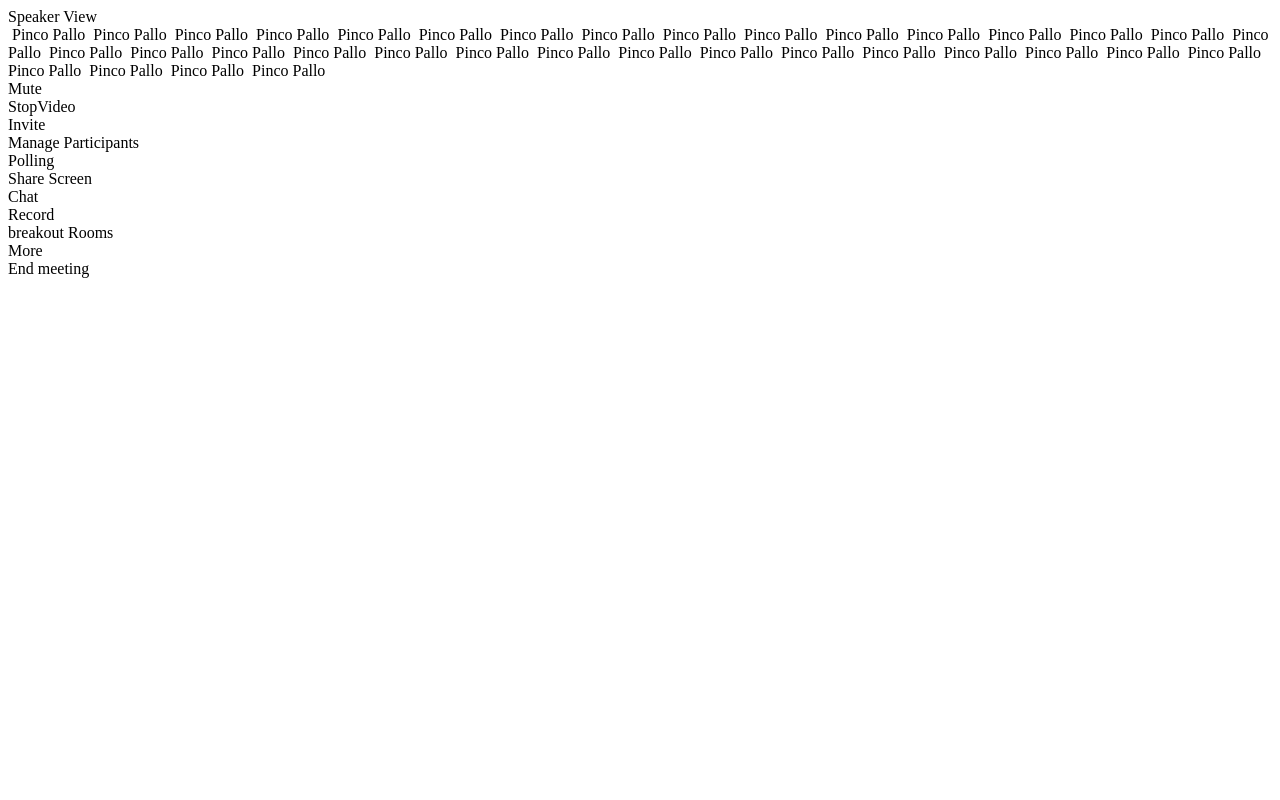
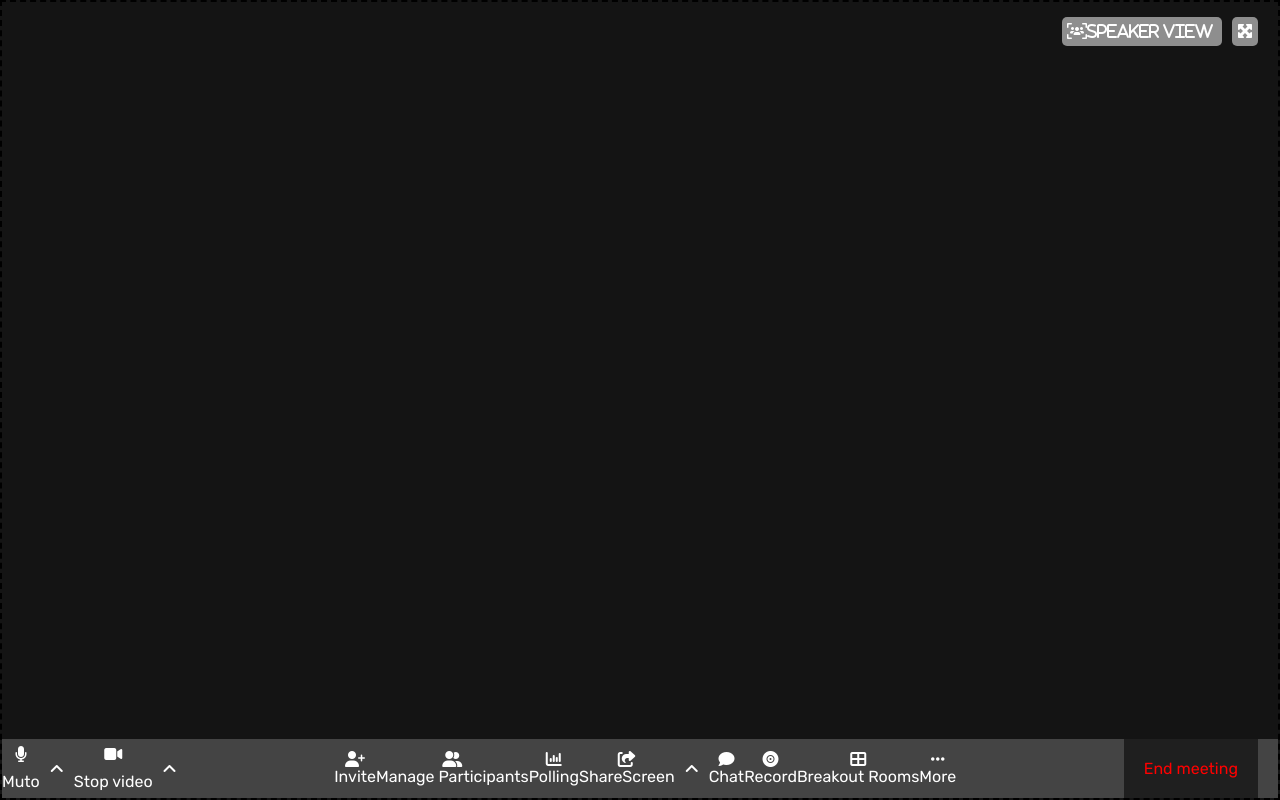
Before and after one commit to KevinMite/html-css-zoom, a plain HTML site: page index.html in a window 1280 px wide. Drawn offline with Linux system fonts and the light colour scheme.

Commit message:
Header e Footer completati

```diff
--- a/assets/css/style.css
+++ b/assets/css/style.css
@@ -0,0 +1,118 @@
+*{
+    margin: 0;
+    padding: 0;
+    box-sizing: border-box;
+}
+
+.debug{
+    border: 2px dashed black;
+}
+
+html{
+    font-family: 'Rubik', sans-serif;
+    color: white;
+}
+
+.container-100vh{
+    height: 100vh;
+}
+
+.relative{
+    position: relative;
+}
+
+.bg-dark{
+    background-color: rgb(20, 20, 20);
+}
+
+.bg-gray{
+    background-color: rgb(68, 68, 68);
+}
+
+.absolute{
+    position: absolute;
+}
+
+.right-top-20{
+    right: 20px;
+    top: 20px;
+
+}
+
+/* .right{
+    right: 20px;
+}
+
+.top-20{
+    top: 20px;
+} */
+
+.labels{
+    background-color: rgb(142, 142, 142);
+    padding: 5px;
+    border-radius: 5px;
+}
+
+.labels:first-child{
+    margin-right: 20px;
+}
+
+.labels:first-child{
+    margin-right: 10px;
+}
+
+.bottom-0{
+    bottom: 0;
+}
+
+.ab-full-orz{
+    left: 0;
+    right: 0;
+}
+
+.flex{
+    display: flex;
+}
+.justify-content-between{
+    justify-content: space-between;
+}
+
+.justify-content-center{
+    justify-content: center;
+}
+
+.align-items-center{
+    align-items: center;
+}
+
+.flex-colum{
+    flex-direction: column;
+}
+
+.text-center{
+    text-align: center;
+}
+
+.p-20{
+    padding: 20px;
+}
+.mt-10{
+    margin-top: 10px;
+}
+.mr-10{
+    margin-right: 10px;
+}
+
+.mb-10{
+    margin-bottom: 10px;
+}
+
+.mx-10{
+    margin: 0 10px;
+}
+
+.end-meeting{
+    background-color: rgb(31, 31, 31);
+    color: red;
+    padding: 20px;
+}
--- a/index.html
+++ b/index.html
@@ -4,186 +4,93 @@
     <meta charset="UTF-8">
     <meta http-equiv="X-UA-Compatible" content="IE=edge">
     <meta name="viewport" content="width=device-width, initial-scale=1.0">
-    <title>Document</title>
+    <title>html-css-zoom</title>
     <link rel="stylesheet" href="./assets/css/style.css">
+    <link rel="stylesheet" href="https://cdnjs.cloudflare.com/ajax/libs/font-awesome/6.3.0/css/all.min.css" integrity="sha512-SzlrxWUlpfuzQ+pcUCosxcglQRNAq/DZjVsC0lE40xsADsfeQoEypE+enwcOiGjk/bSuGGKHEyjSoQ1zVisanQ==" crossorigin="anonymous" referrerpolicy="no-referrer" />
+    <link rel="preconnect" href="https://fonts.googleapis.com">
+    <link rel="preconnect" href="https://fonts.gstatic.com" crossorigin>
+    <link href="https://fonts.googleapis.com/css2?family=Rubik&display=swap" rel="stylesheet">
 </head>
 <body>
-    <header>
-        <!-- logo -->
-        <span>Speaker View</span>
-        <!-- logo -->
-    </header>
-
-    <main>
-        <div>
-            <img src="" alt="">
-            <!-- logo -->
-            <span>Pinco Pallo</span>
-            <img src="" alt="">
-            <!-- logo -->
-            <span>Pinco Pallo</span>
-            <img src="" alt="">
-            <!-- logo -->
-            <span>Pinco Pallo</span>
-            <img src="" alt="">
-            <!-- logo -->
-            <span>Pinco Pallo</span>
-            <img src="" alt="">
-            <!-- logo -->
-            <span>Pinco Pallo</span>
-            <img src="" alt="">
-            <!-- logo -->
-            <span>Pinco Pallo</span>
-            <img src="" alt="">
-            <!-- logo -->
-            <span>Pinco Pallo</span>
-            <img src="" alt="">
-            <!-- logo -->
-            <span>Pinco Pallo</span>
-            <img src="" alt="">
-            <!-- logo -->
-            <span>Pinco Pallo</span>
-            <img src="" alt="">
-            <!-- logo -->
-            <span>Pinco Pallo</span>
-            <img src="" alt="">
-            <!-- logo -->
-            <span>Pinco Pallo</span>
-            <img src="" alt="">
-            <!-- logo -->
-            <span>Pinco Pallo</span>
-            <img src="" alt="">
-            <!-- logo -->
-            <span>Pinco Pallo</span>
-            <img src="" alt="">
-            <!-- logo -->
-            <span>Pinco Pallo</span>
-            <img src="" alt="">
-            <!-- logo -->
-            <span>Pinco Pallo</span>
-            <img src="" alt="">
-            <!-- logo -->
-            <span>Pinco Pallo</span>
-            <img src="" alt="">
-            <!-- logo -->
-            <span>Pinco Pallo</span>
-            <img src="" alt="">
-            <!-- logo -->
-            <span>Pinco Pallo</span>
-            <img src="" alt="">
-            <!-- logo -->
-            <span>Pinco Pallo</span>
-            <img src="" alt="">
-            <!-- logo -->
-            <span>Pinco Pallo</span>
-            <img src="" alt="">
-            <!-- logo -->
-            <span>Pinco Pallo</span>
-            <img src="" alt="">
-            <!-- logo -->
-            <span>Pinco Pallo</span>
-            <img src="" alt="">
-            <!-- logo -->
-            <span>Pinco Pallo</span>
-            <img src="" alt="">
-            <!-- logo -->
-            <span>Pinco Pallo</span>
-            <img src="" alt="">
-            <!-- logo -->
-            <span>Pinco Pallo</span>
-            <img src="" alt="">
-            <!-- logo -->
-            <span>Pinco Pallo</span>
-            <img src="" alt="">
-            <!-- logo -->
-            <span>Pinco Pallo</span>
-            <img src="" alt="">
-            <!-- logo -->
-            <span>Pinco Pallo</span>
-            <img src="" alt="">
-            <!-- logo -->
-            <span>Pinco Pallo</span>
-            <img src="" alt="">
-            <!-- logo -->
-            <span>Pinco Pallo</span>
-            <img src="" alt="">
-            <!-- logo -->
-            <span>Pinco Pallo</span>
-            <img src="" alt="">
-            <!-- logo -->
-            <span>Pinco Pallo</span>
-            <img src="" alt="">
-            <!-- logo -->
-            <span>Pinco Pallo</span>
-            <img src="" alt="">
-            <!-- logo -->
-            <span>Pinco Pallo</span>
-            <img src="" alt="">
-            <!-- logo -->
-            <span>Pinco Pallo</span>
-        </div>
-    </main>
-
-    <footer>
-        <section>
-            <div>
-                <!-- logo -->
-                Mute
+    <div class="container-100vh debug relative bg-dark flex justify-content-center">
+        <div class="absolute right-top-20">
+            <span class="labels">
+                <i class="fa-solid fa-users-viewfinder">Speaker view</i>
+            </span>
+            <span class="labels">
+                <i class="fa-solid fa-maximize"></i>
+            </span>
         </div>
 
-            <div>
-                <!-- logo -->
-                StopVideo
+
+
+        <!-- bottoni footer -->
+        <div class="absolute bottom-0 ab-full-orz bg-gray flex justify-content-between ">
+            <div class="flex align-items-center">
+
+                <div class="flex flex-colum text-center">
+                    <i class="fa-solid fa-microphone mb-10"></i>
+                    <span>Muto</span>
+                </div>
+                <i class="fa-solid fa-angle-up mx-10"></i>
+
+                <div class="flex flex-colum text-center">
+                    <i class="fa-solid fa-video mb-10"></i>
+                    <span>Stop video</span>
+                </div>
+                <i class="fa-solid fa-angle-up mx-10"></i>
+
             </div>
 
-        </section>
 
-        <section>
-            <div>
-                <!-- logo -->
-                Invite
+            <div class="flex align-items-center">
+                <div class="flex flex-colum text-center">
+                    <i class="fa-solid fa-user-plus"></i>
+                    <span>Invite</span>
                 </div>
 
-            <div>
-                <!-- logo -->
-                Manage Participants
+                <div class="flex flex-colum text-center">
+                    <i class="fa-solid fa-user-group"></i>
+                    <span>Manage Participants</span>
                 </div>
 
-            <div>
-                <!-- logo -->
-                Polling
+                <div class="flex flex-colum text-center">
+                    <i class="fa-solid fa-chart-column"></i>
+                    <span>Polling</span>
                 </div>
 
-            <div>
-                <!-- logo -->
-                Share Screen
+                <div class="flex flex-colum text-center">
+                    <i class="fa-solid fa-share-from-square"></i>
+                    <span>ShareScreen</span>
+                </div>
+                <i class="fa-solid fa-angle-up mx-10"></i>
+
+                <div class="flex flex-colum text-center">
+                    <i class="fa-solid fa-comment"></i>
+                    <span>Chat</span>
                 </div>
 
-            <div>
-                <!-- logo -->
-                Chat
+                <div class="flex flex-colum text-center">
+                    <i class="fa-solid fa-record-vinyl"></i>
+                    <span>Record</span>
                 </div>
 
-            <div>
-                <!-- logo -->
-                Record
+                <div class="flex flex-colum text-center">
+                    <i class="fa-solid fa-table-cells-large"></i>
+                    <span>Breakout Rooms</span>
                 </div>
 
-            <div>
-                <!-- logo -->
-                breakout Rooms
+                <div class="flex flex-colum text-center">
+                    <i class="fa-solid fa-ellipsis"></i>
+                    <span>More</span>
+                </div>
             </div>
 
-            <div>
-                <!-- logo -->
-                More
+
+            <div class="p-20">
+                <span class="end-meeting">End meeting</span>
             </div>
-        </section>
-
-        <section>
-            <span>End meeting</span>
-        </section>
-
-    </footer>
+        </div>
+    </div>
 </body>
 </html>
```
Lines whose indentation alone changed are shown as unchanged.
